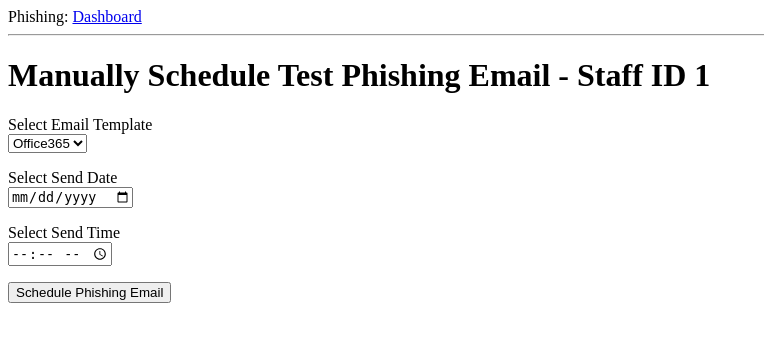
After one commit to robj3d3/phishing-project, a Flask app: page /staff/1/schedule in a window 1280 px wide. The commit adds this page. Shown: the top 342 px of the page, without its empty margins (0-764 px from the left). Run offline with Flask 2, Linux system fonts and the light colour scheme; tables that the repository leaves empty hold one stand-in row (values such as "Sample post").

Commit message:
Manually schedule phishing email functionality added and minor interface updates

```diff
--- a/app/main/forms.py
+++ b/app/main/forms.py
@@ -1,7 +1,53 @@
 from flask_wtf import FlaskForm
-from wtforms import StringField, SubmitField, PasswordField, SelectField, IntegerField
+from wtforms import StringField, SubmitField, PasswordField, SelectField, IntegerField, DateTimeField
 from wtforms.validators import ValidationError, DataRequired, Length, Email
 from app.models import Staff, Departments
+
+#############
+# https://gist.github.com/tachyondecay/6016d32f65a996d0d94f
+
+import datetime
+
+from wtforms import Form
+from wtforms.fields.html5 import DateField
+from wtforms.widgets.html5 import TimeInput
+
+class TimeField(StringField):
+    """HTML5 time input."""
+    widget = TimeInput()
+
+    def __init__(self, label=None, validators=None, format='%H:%M:%S', **kwargs):
+        super(TimeField, self).__init__(label, validators, **kwargs)
+        self.format = format
+
+    def _value(self):
+        if self.raw_data:
+            return ' '.join(self.raw_data)
+        else:
+            return self.data and self.data.strftime(self.format) or ''
+
+    def process_formdata(self, valuelist):
+        if valuelist:
+            time_str = ' '.join(valuelist)
+            try:
+                components = time_str.split(':')
+                hour = 0
+                minutes = 0
+                seconds = 0
+                if len(components) in range(2,4):
+                    hour = int(components[0])
+                    minutes = int(components[1])
+
+                    if len(components) == 3:
+                        seconds = int(components[2])
+                else:
+                    raise ValueError
+                self.data = datetime.time(hour, minutes, seconds)
+            except ValueError:
+                self.data = None
+                raise ValueError(self.gettext('Not a valid time string'))
+
+#############
 
 class StaffForm(FlaskForm):
     staff_name = StringField('Staff Name', validators=[DataRequired()])
@@ -15,8 +61,27 @@ class StaffForm(FlaskForm):
             raise ValidationError('Please use a different email address.')
 
 class SendEmail(FlaskForm):
-    selection = SelectField('Select an email', choices=[('office', 'Office365'), ('dropbox', 'Dropbox'), ('google', 'Google')])
+    selection = SelectField('Select Email Template', choices=[('office', 'Office365'), ('dropbox', 'Dropbox'), ('google', 'Google')])
     submit = SubmitField('Send Phishing Email')
+
+class ScheduleEmail(FlaskForm):
+    selection = SelectField('Select Email Template', choices=[('office', 'Office365'), ('dropbox', 'Dropbox'), ('google', 'Google')])
+    date_field = DateField('Select Send Date')
+    time_field = TimeField('Select Send Time')
+
+    # Use this property to get/set the values of the date and time fields
+    # using a single datetime from an object, e.g., in a form's `__init__` method.
+    @property
+    def datetime(self):
+        if self.date_field.data and self.time_field.data:
+            return datetime.datetime.combine(self.date_field.data, self.time_field.data)
+
+    @datetime.setter
+    def datetime(self, value):
+        self.date_field.data = value.date()
+        self.time_field.data = value.time()
+    #send_time = DateTimeField('Select Send Date and Time (DD/MM/YYYY HH:MM:SS)', format='%d-%m-%Y %H:%M')
+    submit = SubmitField('Schedule Phishing Email')
 
 class LandingPage(FlaskForm):
     username = StringField('Username')
--- a/app/main/routes.py
+++ b/app/main/routes.py
@@ -1,7 +1,7 @@
 from flask import render_template, redirect, url_for, flash, request, current_app
 from app import db
-from app.main.forms import StaffForm, SendEmail, LandingPage, RemoveStaffForm, EditStaffForm, ResetRiskScoreForm
-from app.models import Staff, Departments
+from app.main.forms import StaffForm, SendEmail, ScheduleEmail, LandingPage, RemoveStaffForm, EditStaffForm, ResetRiskScoreForm
+from app.models import Staff, Departments, ScheduledEmails
 from app.main import bp
 from app.main.email import send_phishing_email
 
@@ -38,7 +38,7 @@ def staff(staffid):
         staff = Staff.query.filter_by(id=staffid).first()
         email = sendEmailForm.selection.data
         send_phishing_email(staff, email) # where 'email' is the TEMPLATE name # there is threading so no need to queue
-        flash('Phishing email sent, awaiting responses')
+        flash('Phishing email sent, awaiting responses.')
         return redirect(url_for('main.staff', staffid=staff.id))
     if removeStaffForm.validate_on_submit():
         staff = Staff.query.filter_by(id=staffid).first()
@@ -97,3 +97,16 @@ def edit_staff(staffid):
         editStaffForm.risk_score.data = staff.risk_score
     staff = Staff.query.filter_by(id=staffid).first_or_404()
     return render_template('edit_staff.html', title='Edit Staff Profile', staff=staff, department=Departments.query.get(staff.department_id), edit_form=editStaffForm, reset_form=resetRiskForm)
+
+@bp.route('/staff/<staffid>/schedule', methods=['GET', 'POST'])
+def schedule(staffid): # functionality to manually schedule a phishing email
+    form = ScheduleEmail()
+    if form.validate_on_submit():
+        staff = Staff.query.filter_by(id=staffid).first()
+        scheduled_email = ScheduledEmails(staff_email=staff.email, template=form.selection.data, send_time=form.datetime, staff=staff)
+        db.session.add(scheduled_email)
+        db.session.commit()
+        flash('Phishing email scheduled.')
+        return redirect(url_for('main.schedule', staffid=staff.id))
+    staff = Staff.query.filter_by(id=staffid).first()
+    return render_template('schedule.html', title='Manually Schedule Email', staff=staff, form=form)
--- /dev/null
+++ b/app/templates/schedule.html
@@ -0,0 +1,20 @@
+{% extends "base.html" %}
+
+{% block content %}
+<h1>Manually Schedule Test Phishing Email - Staff ID {{ staff.id }}</h1>
+<form action="" method="post">
+    {{ form.hidden_tag() }}
+    <p>
+        {{ form.selection.label }}<br>
+        {{ form.selection }}
+    </p>
+    <p>{{ form.date_field.label }}<br>
+        {{ form.date_field }}
+    </p>
+    <p>{{ form.time_field.label }}<br>
+        {{ form.time_field }}
+    </p>
+    <p>{{ form.submit() }}</p>
+</form>
+
+{% endblock %}
```
Also changed, not shown: app/templates/staff.html (+11 -1 lines), 6 other files.
